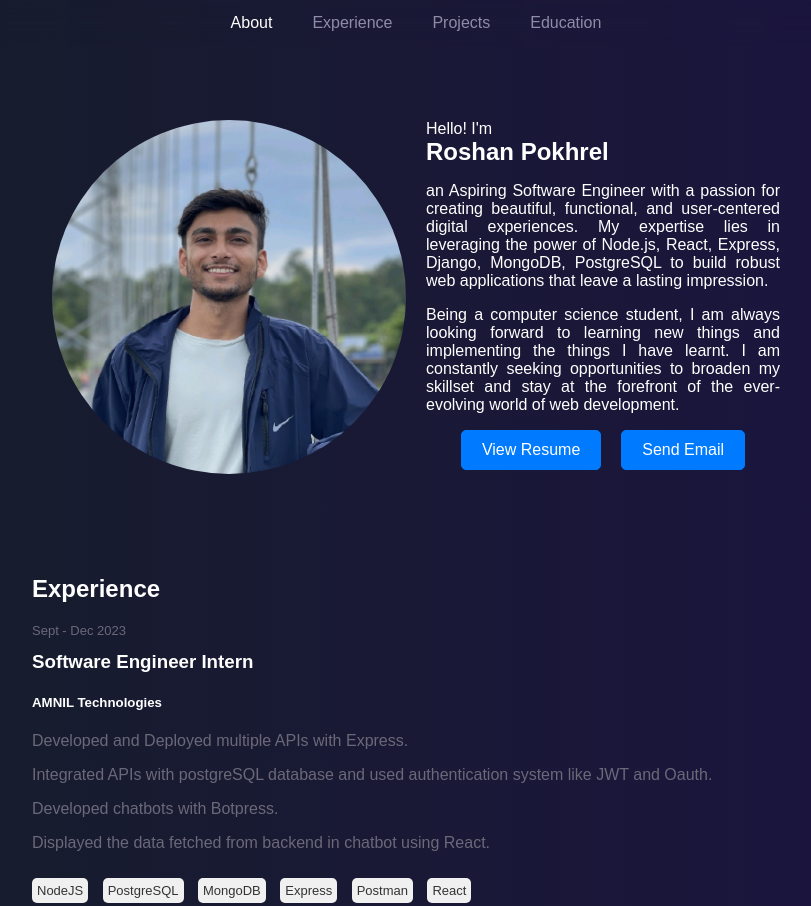
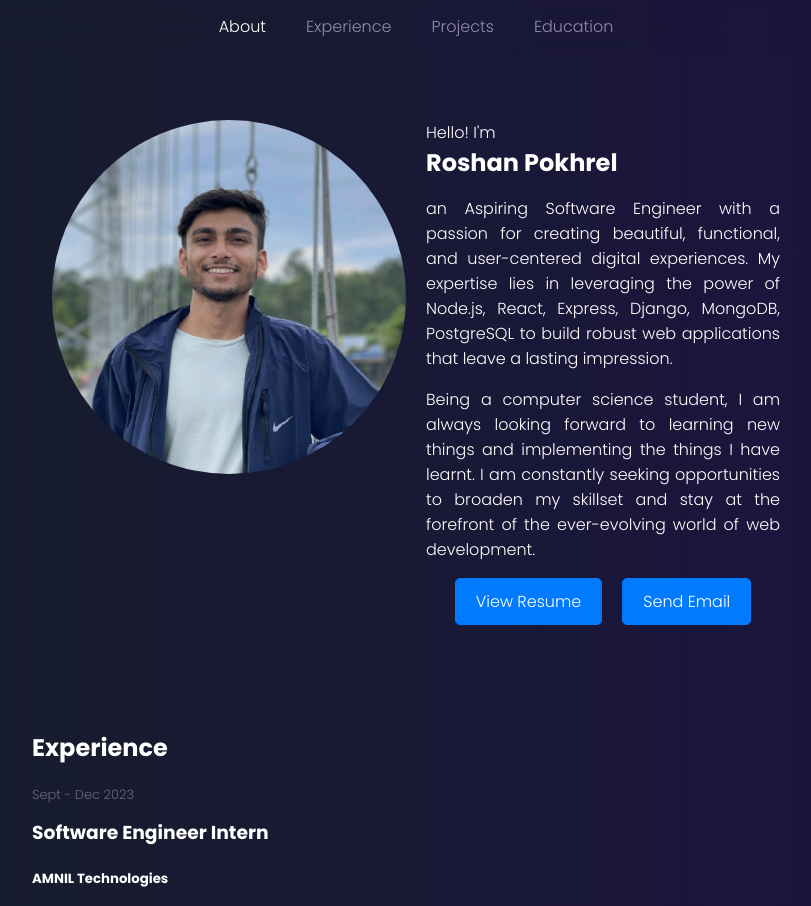
Before and after one commit to roshanpo/portfolio, a plain HTML site: page index.html in a window 1280 px wide. Shown: the top 906 px of the page, without its empty margins (224-1035 px from the left). Drawn offline with Linux system fonts and the light colour scheme.

Commit message:
Changed font

```diff
--- a/index.html
+++ b/index.html
@@ -3,6 +3,9 @@
 <head>
     <meta charset="UTF-8">
     <meta name="viewport" content="width=device-width, initial-scale=1.0">
+    <link rel="preconnect" href="https://fonts.googleapis.com">
+<link rel="preconnect" href="https://fonts.gstatic.com" crossorigin>
+<link href="https://fonts.googleapis.com/css2?family=Poppins:wght@200;300;400;500;600;700;800;900&display=swap" rel="stylesheet">
     <title>Responsive Navbar</title>
     <link rel="stylesheet" href="styles.css">
 </head>
--- a/styles.css
+++ b/styles.css
@@ -1,6 +1,8 @@
 body {
     margin: 0;
-    font-family: Arial, sans-serif;
+    font-family: "Poppins", sans-serif;
+    font-weight: 300;
+    font-style: normal;
     color: white;
     background-image: linear-gradient(to right, #161e29,  #1c1342);
     display: flex;
```
